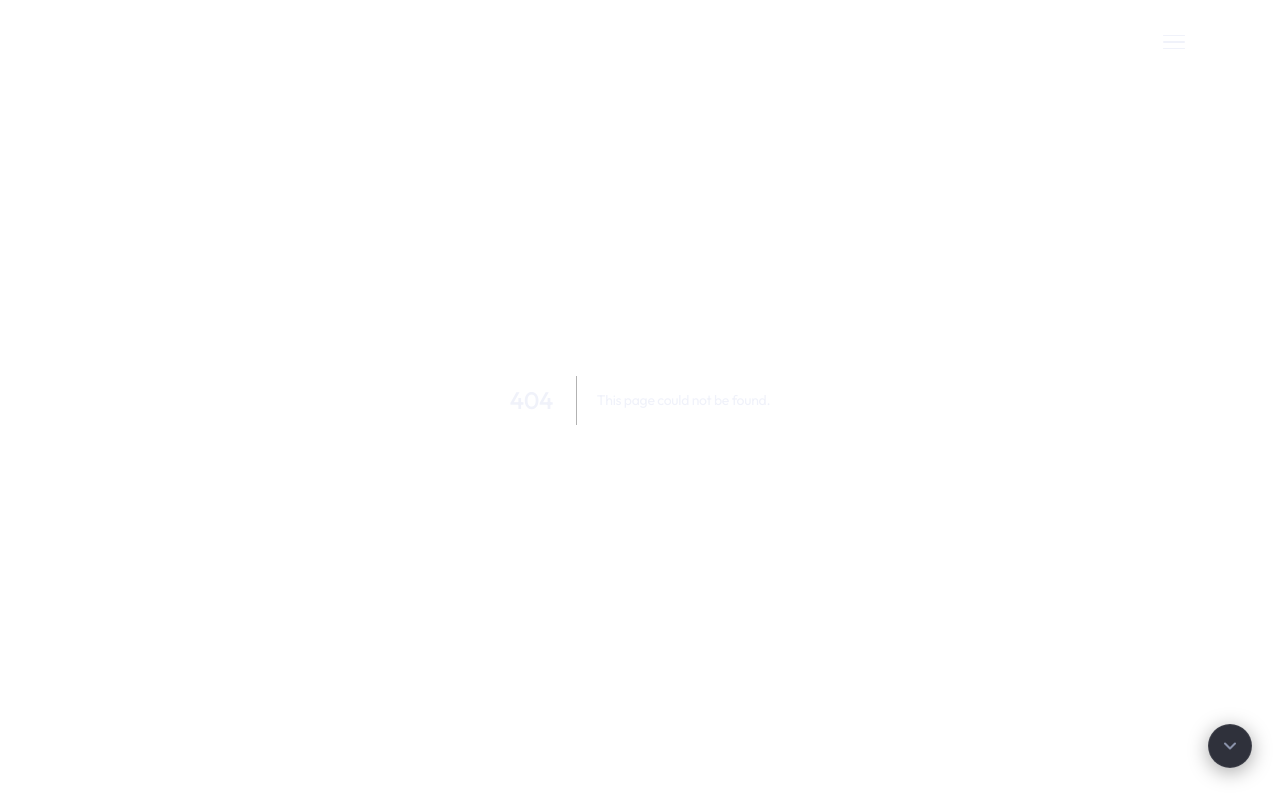
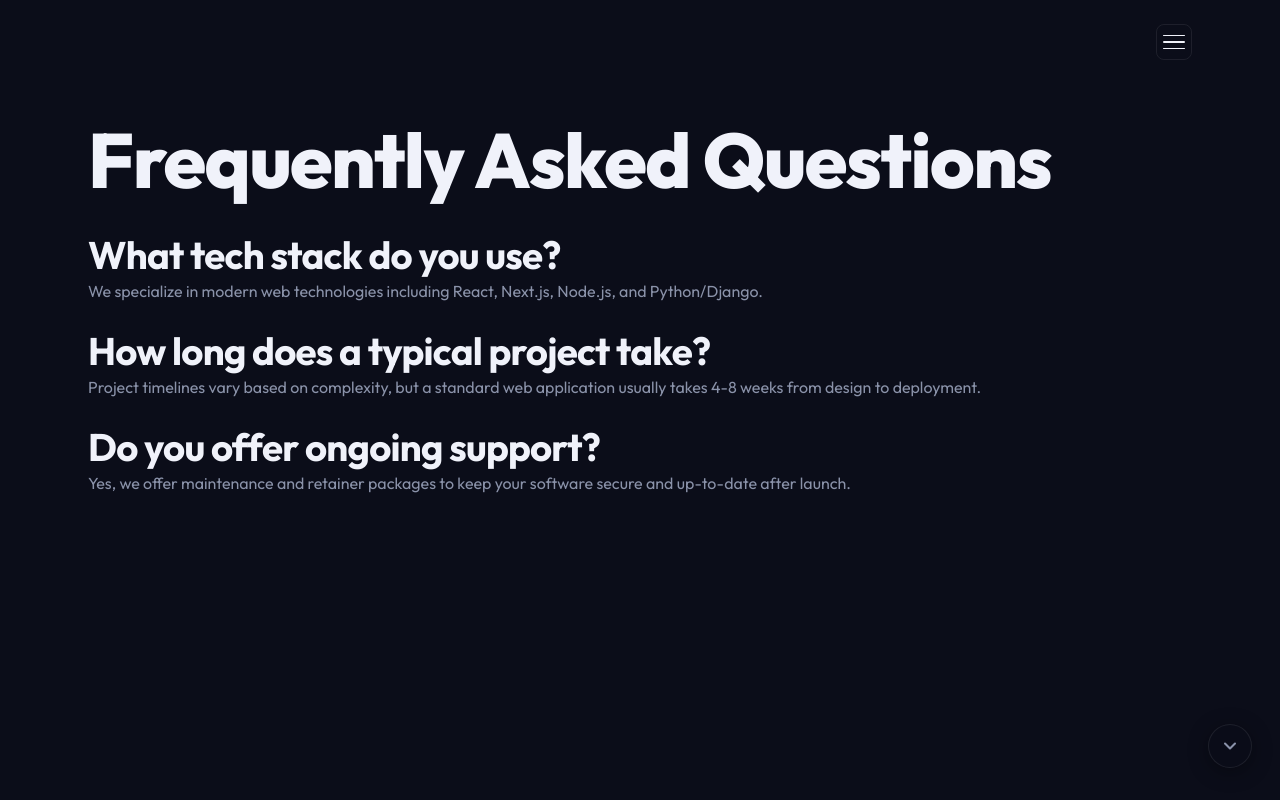
Before and after one commit to thulanesigasa/portfolio, a Next.js app: page /faq in a window 1280 px wide. Before the commit this address had no page. Shown: the top 800 px of the page. Built offline with nearby package versions, Linux system fonts and the light colour scheme.

Commit message:
feat: services hover cards, tech stack static layout, new dummy pages, footer fixes

```diff
--- a/src/app/components/layout/footer/index.tsx
+++ b/src/app/components/layout/footer/index.tsx
@@ -30,8 +30,8 @@ const Footer = () => {
             <h4 className="footer-heading">PRODUCT</h4>
             <ul className="footer-links">
               <li><Link href="#services">Features</Link></li>
-              <li><Link href="#contact">Pricing</Link></li>
-              <li><Link href="#works">Dashboard</Link></li>
+              <li><Link href="/pricing">Pricing</Link></li>
+              <li><Link href="#">Dashboard</Link></li>
             </ul>
           </div>
 
@@ -39,7 +39,7 @@ const Footer = () => {
           <div className="footer-col">
             <h4 className="footer-heading">RESOURCES</h4>
             <ul className="footer-links">
-              <li><Link href="#about">FAQ</Link></li>
+              <li><Link href="/faq">FAQ</Link></li>
               <li><Link href="#about">About Us</Link></li>
               <li><Link href="#contact">Contact</Link></li>
             </ul>
@@ -49,20 +49,20 @@ const Footer = () => {
           <div className="footer-col">
             <h4 className="footer-heading">LEGAL</h4>
             <ul className="footer-links">
-              <li><a href="#!">Privacy Policy</a></li>
-              <li><a href="#!">Terms of Service</a></li>
-              <li><a href="#!">Shipping & Delivery</a></li>
-              <li><a href="#!">Refund Policy</a></li>
+              <li><Link href="/privacy-policy">Privacy Policy</Link></li>
+              <li><Link href="/terms-of-service">Terms of Service</Link></li>
+              <li><Link href="/shipping-delivery">Shipping & Delivery</Link></li>
+              <li><Link href="/refund-policy">Refund Policy</Link></li>
             </ul>
           </div>
         </div>
 
         <div className="footer-bottom">
           <p className="footer-copyright">
-            © {new Date().getFullYear()} T.S INDUSTRIES. ALL RIGHTS RESERVED.
+            © Copyright {new Date().getFullYear()} T.s industries. All rights reserved.
           </p>
           <p className="footer-credit">
-            Designed for the modern web.
+            Designed for modern...
           </p>
         </div>
       </div>
--- a/src/app/components/layout/header/index.tsx
+++ b/src/app/components/layout/header/index.tsx
@@ -101,9 +101,12 @@ const Header = () => {
       </header>
 
       {/* Full Screen Menu Overlay */}
-      <div className={`fs-menu-overlay ${menuOpen ? "open" : ""}`}>
+      <div
+        className={`fs-menu-overlay ${menuOpen ? "open" : ""}`}
+        onClick={() => setMenuOpen(false)}
+      >
         <div className="container h-100">
-          <div className="fs-menu-content">
+          <div className="fs-menu-content" onClick={(e) => e.stopPropagation()}>
             {/* Left Column: Main Navigation (Accordion) */}
             <div className="fs-menu-left">
               <nav className="fs-main-nav">
--- /dev/null
+++ b/src/app/faq/page.tsx
@@ -0,0 +1,17 @@
+export default function FAQ() {
+  return (
+    <main className="container" style={{ paddingTop: "120px", paddingBottom: "80px", minHeight: "100vh" }}>
+      <h1 className="hero-title">Frequently Asked Questions</h1>
+      <div style={{ marginTop: "2rem", color: "var(--color-text-muted)", lineHeight: 1.8 }}>
+        <h3 style={{ color: "var(--color-text)", marginTop: "1.5rem" }}>What tech stack do you use?</h3>
+        <p>We specialize in modern web technologies including React, Next.js, Node.js, and Python/Django.</p>
+
+        <h3 style={{ color: "var(--color-text)", marginTop: "1.5rem" }}>How long does a typical project take?</h3>
+        <p>Project timelines vary based on complexity, but a standard web application usually takes 4-8 weeks from design to deployment.</p>
+
+        <h3 style={{ color: "var(--color-text)", marginTop: "1.5rem" }}>Do you offer ongoing support?</h3>
+        <p>Yes, we offer maintenance and retainer packages to keep your software secure and up-to-date after launch.</p>
+      </div>
+    </main>
+  );
+}
--- a/src/app/globals.css
+++ b/src/app/globals.css
@@ -198,6 +198,7 @@ section {
   border-bottom: 1px solid var(--color-border);
 }
 
+
 .section-number {
   font-family: var(--font-body);
   font-size: 0.9rem;
@@ -330,7 +331,7 @@ section {
 
 .fs-nav-title {
   font-family: var(--font-heading);
-  font-size: 2.5rem;
+  font-size: 1.8rem;
   font-weight: 700;
   color: var(--color-text);
   cursor: pointer;
@@ -856,54 +857,104 @@ section {
 }
 
 .service-list {
+  display: grid;
+  grid-template-columns: repeat(3, 1fr);
+}
+
+@media (max-width: 900px) {
+  .service-list { grid-template-columns: 1fr; }
+}
+
+.service-card {
+  background: transparent;
+  border-left: 1px solid var(--color-border);
+  border-right: 1px solid var(--color-border);
+  padding: 3rem 2rem;
+  transition: all 0.4s ease;
+  position: relative;
+  overflow: hidden;
   display: flex;
   flex-direction: column;
-  gap: 1.5rem;
-}
-
-.service-item {
-  display: flex;
-  gap: 1.25rem;
-  align-items: flex-start;
-  padding: 1.5rem;
-  background: var(--color-bg-card);
-  border: 1px solid var(--color-border);
-  border-radius: var(--radius-md);
-  transition: all var(--transition-base);
-  cursor: default;
-}
-
-.service-item:hover {
-  border-color: var(--color-border-glow);
-  background: var(--color-bg-card-hover);
-  transform: translateX(6px);
-}
-
-.service-icon {
+}
+.service-card:first-child {
+  border-left: 1px solid var(--color-border);
+}
+
+.service-card::before {
+  content: "";
+  position: absolute;
+  top: 0; left: 0; right: 0;
+  height: 3px;
+  background: var(--color-primary);
+  transform: scaleX(0);
+  transform-origin: left;
+  transition: transform 0.4s ease;
+}
+.service-card:hover::before {
+  transform: scaleX(1);
+}
+
+.service-card-title {
+  font-family: var(--font-heading);
+  font-size: 1.4rem;
+  font-weight: 600;
+  color: var(--color-text);
+  margin-bottom: 2rem;
+  line-height: 1.4;
+}
+
+.service-card-hover-content {
+  height: 0;
+  overflow: hidden;
+  opacity: 0;
+  transition: all 0.4s ease;
+}
+.service-card:hover .service-card-hover-content {
+  height: 110px;
+  opacity: 1;
+}
+
+.service-card-desc {
+  font-size: 0.95rem;
+  color: var(--color-text-muted);
+  line-height: 1.6;
+}
+
+.service-card-footer {
+  display: flex;
+  align-items: center;
+  justify-content: flex-start;
+  margin-top: auto;
+  padding-top: 1.5rem;
+}
+
+.service-card-dot {
+  width: 8px;
+  height: 8px;
+  border-radius: 50%;
+  background: var(--color-border);
+  transition: all 0.3s ease;
+}
+
+.service-card:hover .service-card-dot {
+  display: none;
+}
+
+.service-card-btn {
+  display: none;
   width: 44px;
   height: 44px;
-  border-radius: var(--radius-sm);
-  background: var(--color-primary-dim);
-  border: 1px solid var(--color-primary-glow);
-  display: flex;
+  border-radius: 50%;
+  background: var(--color-primary);
+  border: none;
+  color: #000;
   align-items: center;
   justify-content: center;
-  font-size: 1.2rem;
-  flex-shrink: 0;
-}
-
-.service-item-title {
-  font-family: var(--font-heading);
-  font-size: 1.05rem;
-  font-weight: 700;
-  color: var(--color-text);
-  margin-bottom: 0.4rem;
-}
-
-.service-item-desc {
-  font-size: 0.9rem;
-  line-height: 1.65;
-  color: var(--color-secondary);
+  cursor: pointer;
+  transition: all 0.3s ease;
+}
+.service-card:hover .service-card-btn {
+  display: flex;
 }
 
 .skills-grid {
@@ -1518,45 +1569,46 @@ section {
   margin-bottom: 1rem;
 }
 
-.skill-tags {
+.skill-grid {
   display: flex;
   flex-wrap: wrap;
-  gap: 0.65rem;
-}
-
-.skill-tag {
-  display: inline-flex;
-  align-items: center;
-  gap: 0.5rem;
-  padding: 0.45rem 0.9rem;
-  background: var(--color-bg-card);
-  border: 1px solid var(--color-border);
-  border-radius: var(--radius-full);
-  transition: all var(--transition-base);
-  cursor: default;
-}
-
-.skill-tag:hover {
-  border-color: var(--color-primary-glow);
-  background: var(--color-primary-dim);
-  transform: translateY(-2px);
-}
-
-.skill-tag-icon {
-  width: 18px;
-  height: 18px;
+  gap: 2.5rem;
+}
+
+.skill-item {
+  display: flex;
+  flex-direction: column;
+  align-items: center;
+  gap: 0.75rem;
+}
+
+.skill-item-icon {
+  width: 40px;
+  height: 40px;
   object-fit: contain;
 }
 
-.skill-tag-name {
+.skill-item-name {
   font-family: var(--font-body);
-  font-size: 0.85rem;
-  font-weight: 500;
-  color: var(--color-secondary);
-}
-
-.skill-tag:hover .skill-tag-name {
+  font-size: 0.9rem;
+  font-weight: 600;
   color: var(--color-text);
+}
+
+.skill-dots {
+  display: flex;
+  gap: 4px;
+}
+
+.skill-dot {
+  width: 6px;
+  height: 6px;
+  border-radius: 50%;
+  background: var(--color-border);
+}
+
+.skill-dot.filled {
+  background: var(--color-primary);
 }
 
 /* ─── WORK OVERLAY ICON FIX ──────────────────────── */
```
Also changed, not shown: src/app/components/home/education-skills/index.tsx (+33 -18 lines), src/app/pricing/page.tsx (added, +11 -0 lines), src/app/privacy-policy/page.tsx (added, +12 -0 lines), src/app/refund-policy/page.tsx (added, +13 -0 lines), src/app/shipping-delivery/page.tsx (added, +12 -0 lines), src/app/terms-of-service/page.tsx (added, +13 -0 lines).
